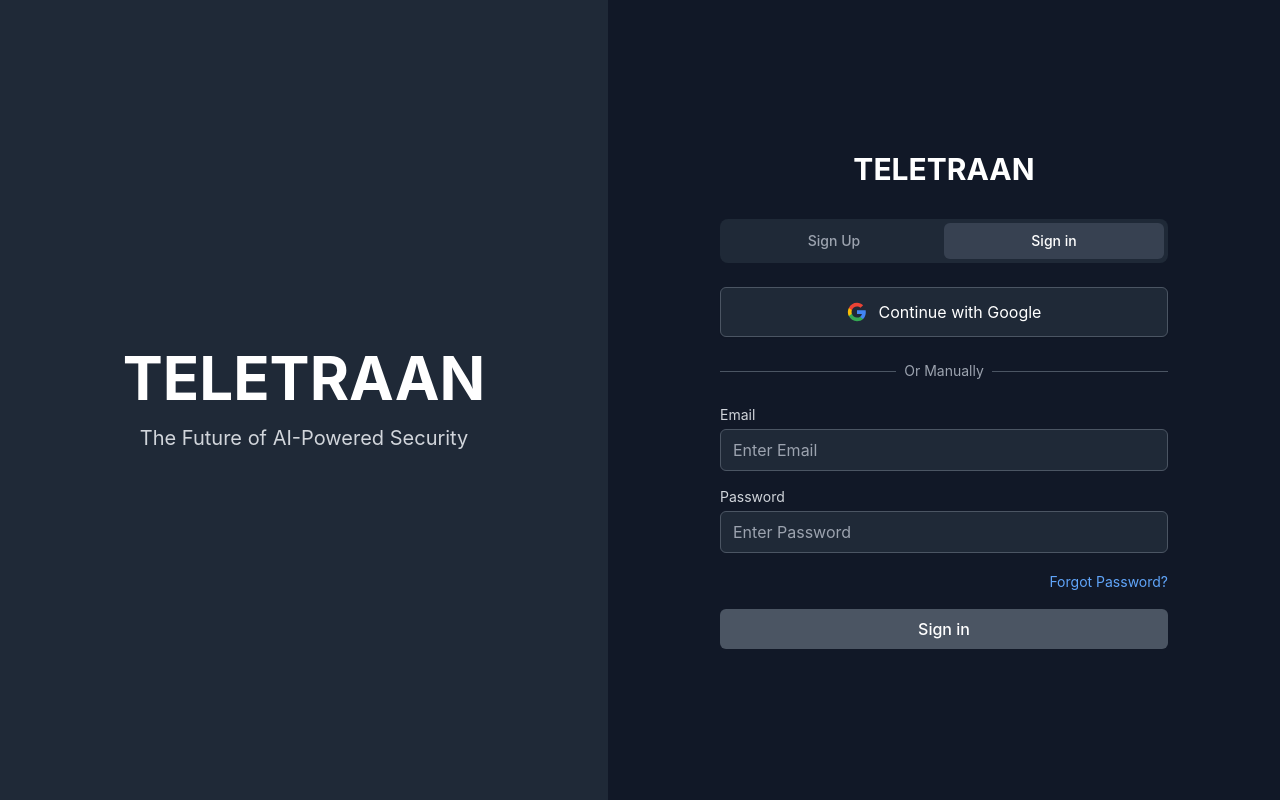
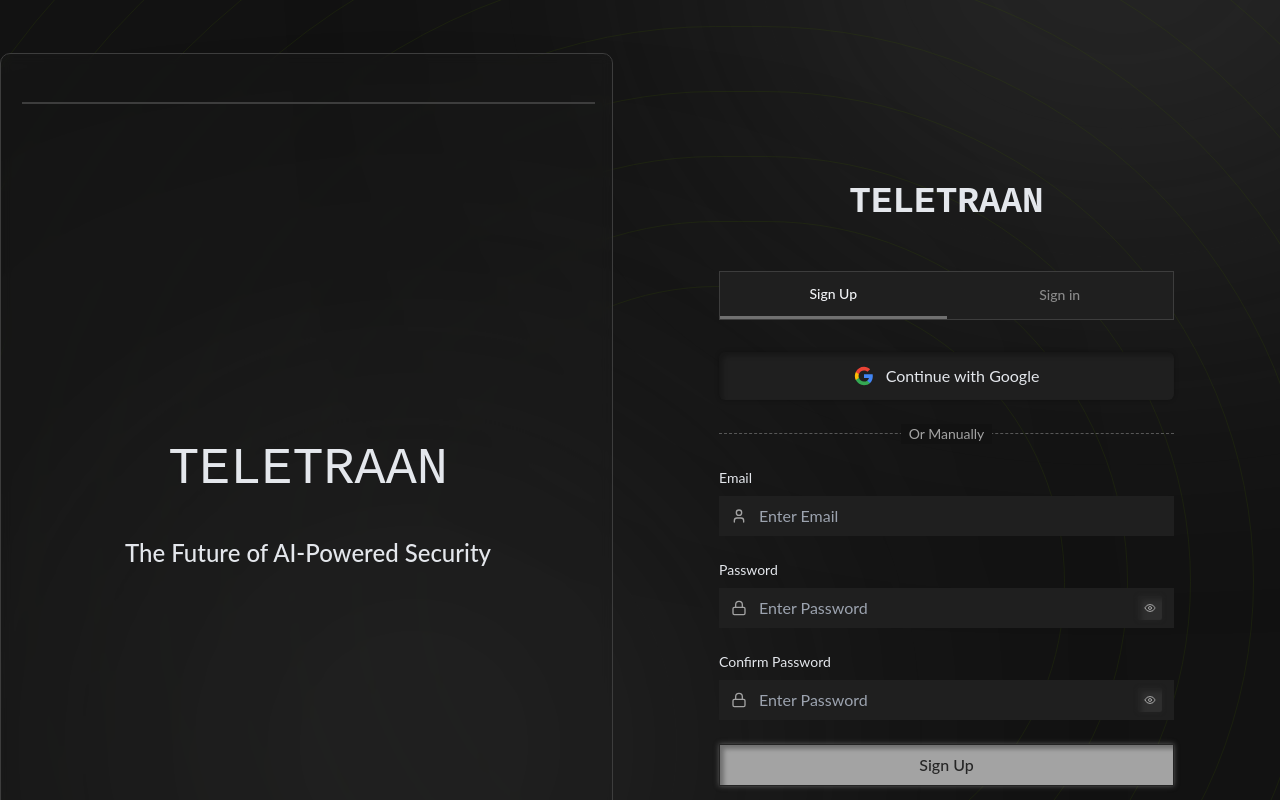
Before and after one commit to tomisile/scrap-demo-2, a React (Vite) app: page / in a window 1280 px wide. Shown: the top 800 px of the page. Built offline with nearby package versions, Linux system fonts and the light colour scheme.

Commit message:
feat(ui): align auth page with figma design

```diff
--- a/src/components/Login/LoginPage.tsx
+++ b/src/components/Login/LoginPage.tsx
@@ -1,94 +1,259 @@
-// src/components/Login/LoginPage.tsx
-import React, { useState } from 'react';
-import { useNavigate } from 'react-router-dom';
-import { authService } from '../../services/authService.ts';
+"use client"
+
+import type React from "react"
+import { useState } from "react"
+import { useNavigate } from "react-router-dom"
+import { Eye, EyeOff, User, Lock } from "lucide-react"
+
+// Mock auth service
+const authService = {
+  signIn: async (email: string, password: string) => {
+    return Promise.resolve()
+  },
+  signUp: async (email: string, password: string) => {
+    return Promise.resolve()
+  },
+  googleAuth: async () => {
+    return Promise.resolve()
+  },
+}
 
 const LoginPage: React.FC = () => {
-  const [activeTab, setActiveTab] = useState<'signin' | 'signup'>('signin');
+  const [activeTab, setActiveTab] = useState<"signin" | "signup">("signup")
   const [formData, setFormData] = useState({
-    email: '',
-    password: '',
-    confirmPassword: ''
-  });
-  const [isLoading, setIsLoading] = useState(false);
-  const navigate = useNavigate();
+    email: "",
+    password: "",
+    confirmPassword: "",
+  })
+  const [isLoading, setIsLoading] = useState(false)
+  const [showPassword, setShowPassword] = useState(false)
+  const [showConfirmPassword, setShowConfirmPassword] = useState(false)
+  const navigate = useNavigate()
 
   const handleInputChange = (e: React.ChangeEvent<HTMLInputElement>) => {
     setFormData({
       ...formData,
-      [e.target.name]: e.target.value
-    });
-  };
+      [e.target.name]: e.target.value,
+    })
+  }
 
   const handleGoogleAuth = async () => {
-    setIsLoading(true);
+    setIsLoading(true)
     try {
       // Mock Google OAuth flow
-      await authService.googleAuth();
-      navigate('/loading');
+      await authService.googleAuth()
+      navigate("/loading")
     } catch (error) {
-      console.error('Google auth failed:', error);
+      console.error("Google auth failed:", error)
     } finally {
-      setIsLoading(false);
+      setIsLoading(false)
     }
-  };
+  }
 
   const handleSubmit = async (e: React.FormEvent) => {
-    e.preventDefault();
-    setIsLoading(true);
+    e.preventDefault()
+    setIsLoading(true)
 
     try {
-      if (activeTab === 'signin') {
-        await authService.signIn(formData.email, formData.password);
+      if (activeTab === "signin") {
+        await authService.signIn(formData.email, formData.password)
       } else {
-        await authService.signUp(formData.email, formData.password);
+        await authService.signUp(formData.email, formData.password)
       }
-      navigate('/loading');
+      navigate("/loading")
     } catch (error) {
-      console.error('Auth failed:', error);
+      console.error("Auth failed:", error)
     } finally {
-      setIsLoading(false);
+      setIsLoading(false)
     }
-  };
+  }
 
   return (
-    <div className="min-h-screen bg-gray-900 flex">
+    <div className="min-h-screen w-full relative overflow-hidden" style={{ background: "#121212" }}>
+      {/* Background gradient effects */}
+      <div
+        className="absolute w-[701px] h-[340px] left-[771px] top-[-219px] rounded-full"
+        style={{
+          background: "#3D3D3D",
+          filter: "blur(197.345px)",
+        }}
+      />
+      <div
+        className="absolute w-[446px] h-[446px] left-[191px] top-[522px] rounded-full"
+        style={{
+          background: "#3D3D3D",
+          filter: "blur(197.345px)",
+        }}
+      />
+
+      {/* Topology background pattern */}
+      <div className="absolute inset-0 opacity-20 pointer-events-none">
+        {/* Multiple concentric topology lines */}
+        {Array.from({ length: 10 }, (_, i) => (
+          <div
+            key={i}
+            className="absolute border rounded-full"
+            style={{
+              borderColor: "#3B5700",
+              width: `${1796 - i * 128}px`,
+              height: `${1754 - i * 129}px`,
+              left: `${-164 + i * 65}px`,
+              top: `${-299 + i * 65}px`,
+            }}
+          />
+        ))}
+      </div>
+
+      <div className="flex min-h-screen w-full relative z-10">
         {/* Left Side - Branding */}
-      <div className="flex-1 flex items-center justify-center bg-gray-800">
-        <div className="text-center">
-          <h1 className="text-6xl font-bold text-white mb-4">TELETRAAN</h1>
-          <p className="text-xl text-gray-300">
+        <div className="flex-1 flex items-start justify-center relative pt-[53px]">
+          <div
+            className="relative"
+            style={{
+              width: "613px",
+              height: "915px",
+              background: "rgba(31, 31, 31, 0.3)",
+              border: "1px solid #3D3D3D",
+              backdropFilter: "blur(6px)",
+              borderRadius: "10px",
+              boxSizing: "border-box",
+            }}
+          >
+            {/* Vector overlay */}
+            <div
+              className="absolute"
+              style={{
+                width: "1505px",
+                left: "calc(50% - 1505px/2 - 53px)",
+                top: "17.16%",
+                bottom: "11.82%",
+                mixBlendMode: "overlay",
+              }}
+            />
+
+            {/* Top decorative line */}
+            <div
+              className="absolute"
+              style={{
+                width: "572.5px",
+                height: "0px",
+                left: "21px",
+                top: "48px",
+                border: "1px solid #3D3D3D",
+              }}
+            />
+
+            {/* Bottom decorative line */}
+            <div
+              className="absolute"
+              style={{
+                width: "572.5px",
+                height: "0px",
+                left: "21px",
+                top: "867px",
+                border: "1px solid #3D3D3D",
+              }}
+            />
+
+            {/* Content Frame */}
+            <div
+              className="absolute flex flex-col items-center"
+              style={{
+                width: "478px",
+                height: "130px",
+                left: "68px",
+                top: "calc(50% - 130px/2 + 0.5px)",
+                gap: "36px",
+                padding: "0px",
+              }}
+            >
+              {/* Brand Name */}
+              <div
+                className="flex items-center justify-center"
+                style={{
+                  width: "478px",
+                  height: "47px",
+                  fontFamily: "Space Mono, monospace",
+                  fontWeight: 400,
+                  fontSize: "51.7638px",
+                  lineHeight: "77px",
+                  textAlign: "center",
+                  color: "#E4E7EC",
+                  flex: "none",
+                  order: 0,
+                  alignSelf: "stretch",
+                  flexGrow: 1,
+                }}
+              >
+                TELETRAAN
+              </div>
+
+              {/* Title */}
+              <div
+                className="flex items-center justify-center"
+                style={{
+                  width: "478px",
+                  height: "47px",
+                  fontFamily: "Lato, sans-serif",
+                  fontWeight: 500,
+                  fontSize: "24px",
+                  lineHeight: "29px",
+                  textAlign: "center",
+                  color: "#E4E7EC",
+                  flex: "none",
+                  order: 1,
+                  alignSelf: "stretch",
+                  flexGrow: 1,
+                }}
+              >
                 The Future of AI-Powered Security
-          </p>
+              </div>
+            </div>
           </div>
         </div>
 
         {/* Right Side - Form */}
         <div className="flex-1 flex items-center justify-center p-8">
-        <div className="w-full max-w-md">
-          <div className="text-center mb-8">
-            <h2 className="text-3xl font-bold text-white">TELETRAAN</h2>
+          <div className="w-full max-w-[455px]">
+            <div className="text-center mb-12">
+              <h2
+                className="text-4xl font-bold"
+                style={{
+                  color: "#E4E7EC",
+                  fontFamily: "Space Mono, monospace",
+                }}
+              >
+                TELETRAAN
+              </h2>
             </div>
 
             {/* Tabs */}
-          <div className="flex mb-6 bg-gray-800 rounded-lg p-1">
+            <div className="flex mb-8 border" style={{ borderColor: "#3D3D3D" }}>
               <button
-              className={`flex-1 py-2 px-4 rounded-md text-sm font-medium transition-colors ${
-                activeTab === 'signup'
-                  ? 'bg-gray-700 text-white'
-                  : 'text-gray-400 hover:text-white'
+                className={`flex-1 py-3 px-4 text-sm font-medium transition-colors ${
+                  activeTab === "signup" ? "border-b-[3px]" : ""
                 }`}
-              onClick={() => setActiveTab('signup')}
+                style={{
+                  background: "#1F1F1F",
+                  color: activeTab === "signup" ? "#F2F4F7" : "#8A8A8A",
+                  borderBottomColor: activeTab === "signup" ? "#707070" : "transparent",
+                  fontFamily: "Lato, sans-serif",
+                }}
+                onClick={() => setActiveTab("signup")}
               >
                 Sign Up
               </button>
               <button
-              className={`flex-1 py-2 px-4 rounded-md text-sm font-medium transition-colors ${
-                activeTab === 'signin'
-                  ? 'bg-gray-700 text-white'
-                  : 'text-gray-400 hover:text-white'
+                className={`flex-1 py-3 px-4 text-sm font-medium transition-colors ${
+                  activeTab === "signin" ? "border-b-[3px]" : ""
                 }`}
-              onClick={() => setActiveTab('signin')}
+                style={{
+                  background: "#1F1F1F",
+                  color: activeTab === "signin" ? "#F2F4F7" : "#8A8A8A",
+                  borderBottomColor: activeTab === "signin" ? "#707070" : "transparent",
+                  fontFamily: "Lato, sans-serif",
+                }}
+                onClick={() => setActiveTab("signin")}
               >
                 Sign in
               </button>
@@ -98,7 +263,14 @@ const LoginPage: React.FC = () => {
             <button
               onClick={handleGoogleAuth}
               disabled={isLoading}
-            className="w-full flex items-center justify-center px-4 py-3 border border-gray-600 rounded-md shadow-sm bg-gray-800 text-white hover:bg-gray-700 focus:outline-none focus:ring-2 focus:ring-blue-500 focus:ring-offset-2 focus:ring-offset-gray-900 disabled:opacity-50 disabled:cursor-not-allowed mb-6"
+              className="w-full flex items-center justify-center px-4 py-3 rounded-md shadow-sm hover:opacity-90 focus:outline-none disabled:opacity-50 disabled:cursor-not-allowed mb-6"
+              style={{
+                background: "#1F1F1F",
+                borderColor: "#242424",
+                color: "#E4E7EC",
+                boxShadow: "0px 0px 4px rgba(0, 0, 0, 0.25), inset 4px 4px 4px rgba(0, 0, 0, 0.25)",
+                fontFamily: "Lato, sans-serif",
+              }}
             >
               <svg className="w-5 h-5 mr-3" viewBox="0 0 24 24">
                 <path
@@ -124,19 +296,39 @@ const LoginPage: React.FC = () => {
             {/* Separator */}
             <div className="relative mb-6">
               <div className="absolute inset-0 flex items-center">
-              <div className="w-full border-t border-gray-600" />
+                <div className="w-full border-t border-dashed" style={{ borderColor: "#575757" }} />
               </div>
               <div className="relative flex justify-center text-sm">
-              <span className="px-2 bg-gray-900 text-gray-400">Or Manually</span>
+                <span
+                  className="px-2"
+                  style={{
+                    background: "#121212",
+                    color: "#A3A3A3",
+                    fontFamily: "Lato, sans-serif",
+                  }}
+                >
+                  Or Manually
+                </span>
               </div>
             </div>
 
             {/* Form */}
-          <form onSubmit={handleSubmit} className="space-y-4">
+            <form onSubmit={handleSubmit} className="space-y-6">
               <div>
-              <label htmlFor="email" className="block text-sm text-gray-300 mb-1">
+                <label
+                  htmlFor="email"
+                  className="block text-sm mb-2"
+                  style={{
+                    color: "#E4E7EC",
+                    fontFamily: "Lato, sans-serif",
+                  }}
+                >
                   Email
                 </label>
+                <div className="relative">
+                  <div className="absolute inset-y-0 left-0 pl-3 flex items-center pointer-events-none">
+                    <User className="h-4 w-4" style={{ color: "#A3A3A3" }} />
+                  </div>
                   <input
                     type="email"
                     name="email"
@@ -144,54 +336,128 @@ const LoginPage: React.FC = () => {
                     value={formData.email}
                     onChange={handleInputChange}
                     placeholder="Enter Email"
-                className="w-full px-3 py-2 bg-gray-800 border border-gray-600 rounded-md text-white placeholder-gray-400 focus:outline-none focus:ring-2 focus:ring-blue-500 focus:border-transparent"
+                    className="w-full pl-10 pr-3 py-2 rounded-none focus:outline-none"
+                    style={{
+                      background: "#1F1F1F",
+                      color: "#E4E7EC",
+                      fontFamily: "Lato, sans-serif",
+                    }}
                     required
                   />
                 </div>
+              </div>
 
               <div>
-              <label htmlFor="password" className="block text-sm text-gray-300 mb-1">
+                <label
+                  htmlFor="password"
+                  className="block text-sm mb-2"
+                  style={{
+                    color: "#E4E7EC",
+                    fontFamily: "Lato, sans-serif",
+                  }}
+                >
                   Password
                 </label>
                 <div className="relative">
+                  <div className="absolute inset-y-0 left-0 pl-3 flex items-center pointer-events-none">
+                    <Lock className="h-4 w-4" style={{ color: "#A3A3A3" }} />
+                  </div>
                   <input
-                  type="password"
+                    type={showPassword ? "text" : "password"}
                     name="password"
                     id="password"
                     value={formData.password}
                     onChange={handleInputChange}
                     placeholder="Enter Password"
-                  className="w-full px-3 py-2 bg-gray-800 border border-gray-600 rounded-md text-white placeholder-gray-400 focus:outline-none focus:ring-2 focus:ring-blue-500 focus:border-transparent"
+                    className="w-full pl-10 pr-12 py-2 rounded-none focus:outline-none"
+                    style={{
+                      background: "#1F1F1F",
+                      color: "#E4E7EC",
+                      fontFamily: "Lato, sans-serif",
+                    }}
                     required
                   />
+                  <div className="absolute inset-y-0 right-0 pr-3 flex items-center">
+                    <button
+                      type="button"
+                      onClick={() => setShowPassword(!showPassword)}
+                      className="w-6 h-6 rounded-sm focus:outline-none"
+                      style={{
+                        background: "#2E2E2E",
+                        boxShadow: "0px 0px 4px #242424, inset 4px 4px 4px rgba(0, 0, 0, 0.25)",
+                      }}
+                    >
+                      {showPassword ? (
+                        <EyeOff className="h-3 w-3 mx-auto" style={{ color: "#A3A3A3" }} />
+                      ) : (
+                        <Eye className="h-3 w-3 mx-auto" style={{ color: "#A3A3A3" }} />
+                      )}
+                    </button>
+                  </div>
                 </div>
               </div>
 
-            {activeTab === 'signup' && (
+              {activeTab === "signup" && (
                 <div>
-                <label htmlFor="confirmPassword" className="block text-sm text-gray-300 mb-1">
+                  <label
+                    htmlFor="confirmPassword"
+                    className="block text-sm mb-2"
+                    style={{
+                      color: "#E4E7EC",
+                      fontFamily: "Lato, sans-serif",
+                    }}
+                  >
                     Confirm Password
                   </label>
                   <div className="relative">
+                    <div className="absolute inset-y-0 left-0 pl-3 flex items-center pointer-events-none">
+                      <Lock className="h-4 w-4" style={{ color: "#A3A3A3" }} />
+                    </div>
                     <input
-                    type="password"
+                      type={showConfirmPassword ? "text" : "password"}
                       name="confirmPassword"
                       id="confirmPassword"
                       value={formData.confirmPassword}
                       onChange={handleInputChange}
                       placeholder="Enter Password"
-                    className="w-full px-3 py-2 bg-gray-800 border border-gray-600 rounded-md text-white placeholder-gray-400 focus:outline-none focus:ring-2 focus:ring-blue-500 focus:border-transparent"
+                      className="w-full pl-10 pr-12 py-2 rounded-none focus:outline-none"
+                      style={{
+                        background: "#1F1F1F",
+                        color: "#E4E7EC",
+                        fontFamily: "Lato, sans-serif",
+                      }}
                       required
                     />
+                    <div className="absolute inset-y-0 right-0 pr-3 flex items-center">
+                      <button
+                        type="button"
+                        onClick={() => setShowConfirmPassword(!showConfirmPassword)}
+                        className="w-6 h-6 rounded-sm focus:outline-none"
+                        style={{
+                          background: "#2E2E2E",
+                          boxShadow: "0px 0px 4px #242424, inset 4px 4px 4px rgba(0, 0, 0, 0.25)",
+                        }}
+                      >
+                        {showConfirmPassword ? (
+                          <EyeOff className="h-3 w-3 mx-auto" style={{ color: "#A3A3A3" }} />
+                        ) : (
+                          <Eye className="h-3 w-3 mx-auto" style={{ color: "#A3A3A3" }} />
+                        )}
+                      </button>
+                    </div>
                   </div>
                 </div>
               )}
 
-            {activeTab === 'signin' && (
+              {activeTab === "signin" && (
                 <div className="text-right">
                   <a
                     href="#"
-                  className="text-sm text-blue-400 hover:text-blue-300"
+                    className="text-sm hover:opacity-80"
+                    style={{
+                      color: "#A3A3A3",
+                      fontFamily: "Lato, sans-serif",
+                    }}
                     onClick={(e) => e.preventDefault()}
                   >
                     Forgot Password?
@@ -202,15 +468,23 @@ const LoginPage: React.FC = () => {
               <button
                 type="submit"
                 disabled={isLoading}
-              className="w-full bg-gray-600 hover:bg-gray-500 text-white font-medium py-2 px-4 rounded-md focus:outline-none focus:ring-2 focus:ring-blue-500 focus:ring-offset-2 focus:ring-offset-gray-900 disabled:opacity-50 disabled:cursor-not-allowed"
+                className="w-full font-medium py-2 px-4 focus:outline-none disabled:opacity-50 disabled:cursor-not-allowed mt-8"
+                style={{
+                  background: "#A3A3A3",
+                  color: "#262626",
+                  border: "1px solid #242424",
+                  boxShadow: "0px 0px 5px rgba(163, 163, 163, 0.5), inset 4px 4px 4px #707070",
+                  fontFamily: "Lato, sans-serif",
+                }}
               >
-              {isLoading ? 'Loading...' : activeTab === 'signin' ? 'Sign in' : 'Sign Up'}
+                {isLoading ? "Loading..." : activeTab === "signin" ? "Sign in" : "Sign Up"}
               </button>
             </form>
           </div>
         </div>
       </div>
-  );
-};
+    </div>
+  )
+}
 
-export default LoginPage;
+export default LoginPage
```
Lines whose indentation alone changed are shown as unchanged.
